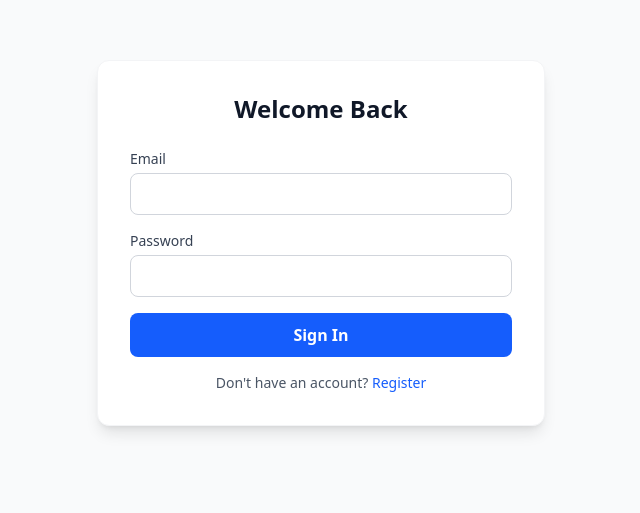
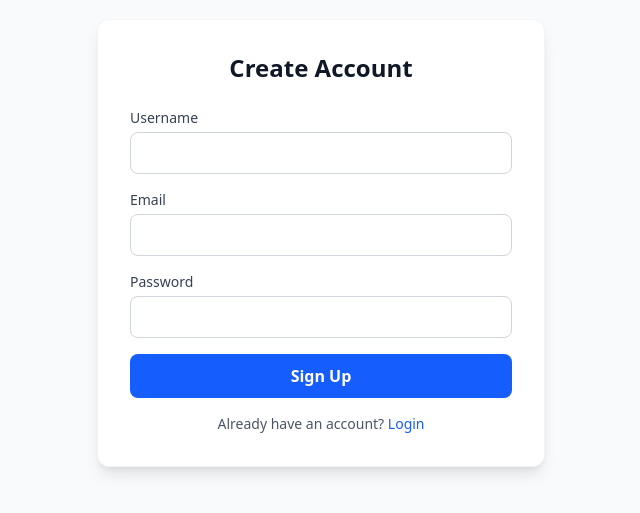
Before and after one commit to not-developer-exe/Fake-News, a React (Vite) app in the folder client/: page /register in a window 1280 px wide. Shown: the part 157-670 px from the top of the page, without its empty margins (319-959 px from the left). Built offline with nearby package versions, Linux system fonts and the light colour scheme; no server answers.

Commit message:
Register Logic Fixed

```diff
--- a/client/src/pages/Register.jsx
+++ b/client/src/pages/Register.jsx
@@ -2,23 +2,40 @@ import { useState, useContext } from 'react';
 import { Link, useNavigate } from 'react-router-dom';
 import AuthContext from '../context/AuthContext';
 
-export default function Login() {
+export default function Register() { // <--- 1. Changed name to Register
+  const [username, setUsername] = useState(''); // <--- 2. Added username state
   const [email, setEmail] = useState('');
   const [password, setPassword] = useState('');
-  const { login } = useContext(AuthContext);
+
+  // <--- 3. Destructure 'register' instead of 'login'
+  const { register } = useContext(AuthContext);
   const navigate = useNavigate();
 
   const handleSubmit = async (e) => {
     e.preventDefault();
-    const success = await login(email, password);
+    // <--- 4. Call register with username
+    const success = await register(username, email, password);
     if (success) navigate('/');
   };
 
   return (
     <div className="min-h-screen flex items-center justify-center bg-gray-50 dark:bg-zinc-950 px-4">
       <div className="max-w-md w-full bg-white dark:bg-zinc-900 rounded-xl shadow-lg p-8 border border-gray-100 dark:border-zinc-800">
-        <h2 className="text-2xl font-bold text-center mb-6 text-gray-900 dark:text-white">Welcome Back</h2>
+        <h2 className="text-2xl font-bold text-center mb-6 text-gray-900 dark:text-white">Create Account</h2>
         <form onSubmit={handleSubmit} className="space-y-4">
+
+          {/* Added Username Field */}
+          <div>
+            <label className="block text-sm font-medium text-gray-700 dark:text-gray-300 mb-1">Username</label>
+            <input
+              type="text"
+              className="w-full px-4 py-2 rounded-lg border border-gray-300 dark:border-zinc-700 bg-white dark:bg-zinc-800 text-gray-900 dark:text-white focus:ring-2 focus:ring-blue-500 outline-none transition-all"
+              value={username}
+              onChange={(e) => setUsername(e.target.value)}
+              required
+            />
+          </div>
+
           <div>
             <label className="block text-sm font-medium text-gray-700 dark:text-gray-300 mb-1">Email</label>
             <input
@@ -29,6 +46,7 @@ export default function Login() {
               required
             />
           </div>
+
           <div>
             <label className="block text-sm font-medium text-gray-700 dark:text-gray-300 mb-1">Password</label>
             <input
@@ -39,12 +57,13 @@ export default function Login() {
               required
             />
           </div>
+
           <button type="submit" className="w-full py-2.5 bg-blue-600 hover:bg-blue-700 text-white font-semibold rounded-lg transition-colors">
-            Sign In
+            Sign Up
           </button>
         </form>
         <p className="mt-4 text-center text-sm text-gray-600 dark:text-gray-400">
-          Don't have an account? <Link to="/register" className="text-blue-600 hover:underline">Register</Link>
+          Already have an account? <Link to="/login" className="text-blue-600 hover:underline">Login</Link>
         </p>
       </div>
     </div>
```
Also changed, not shown: 1 other file (tests, documents, lock files or other folders).
